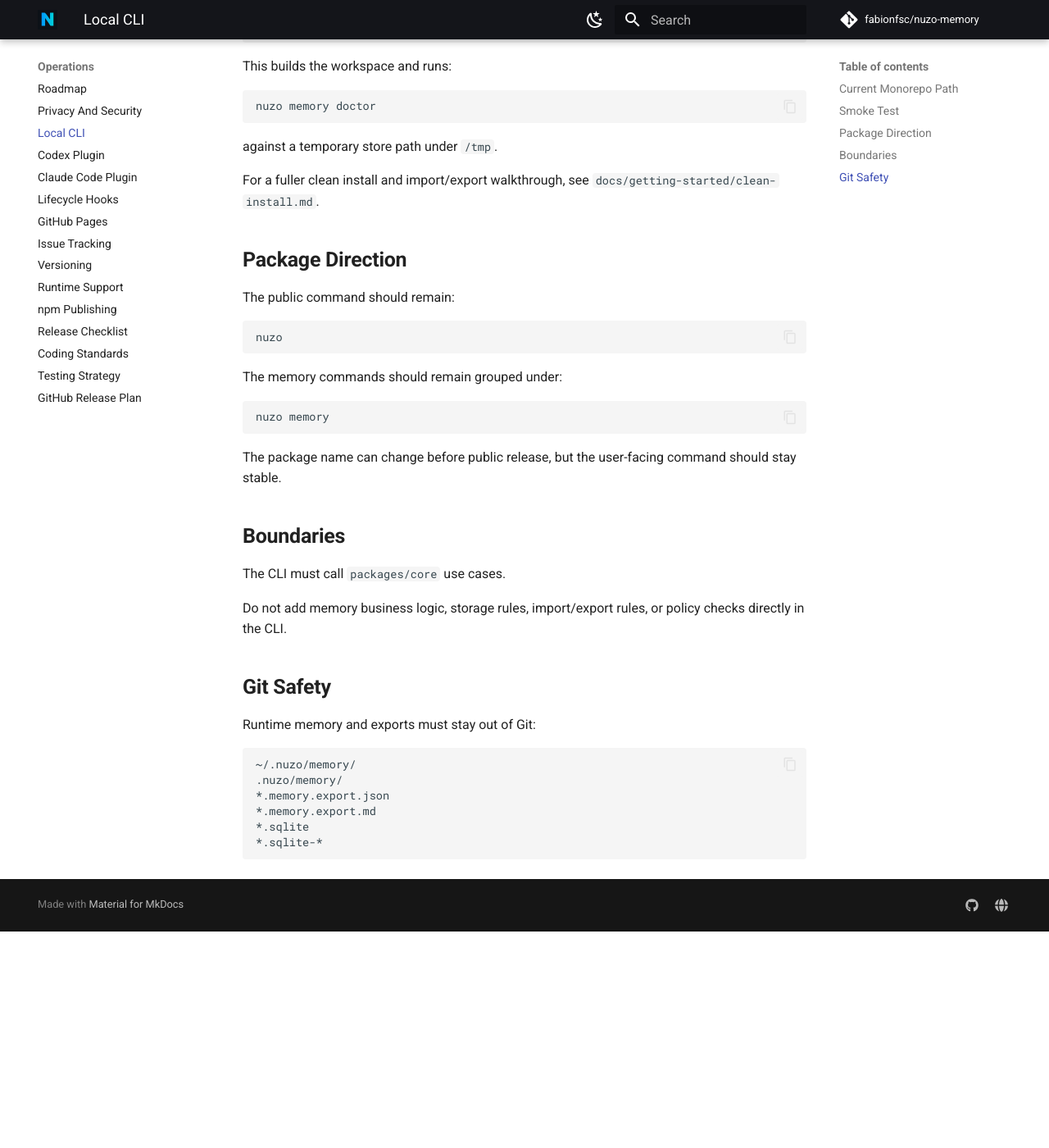
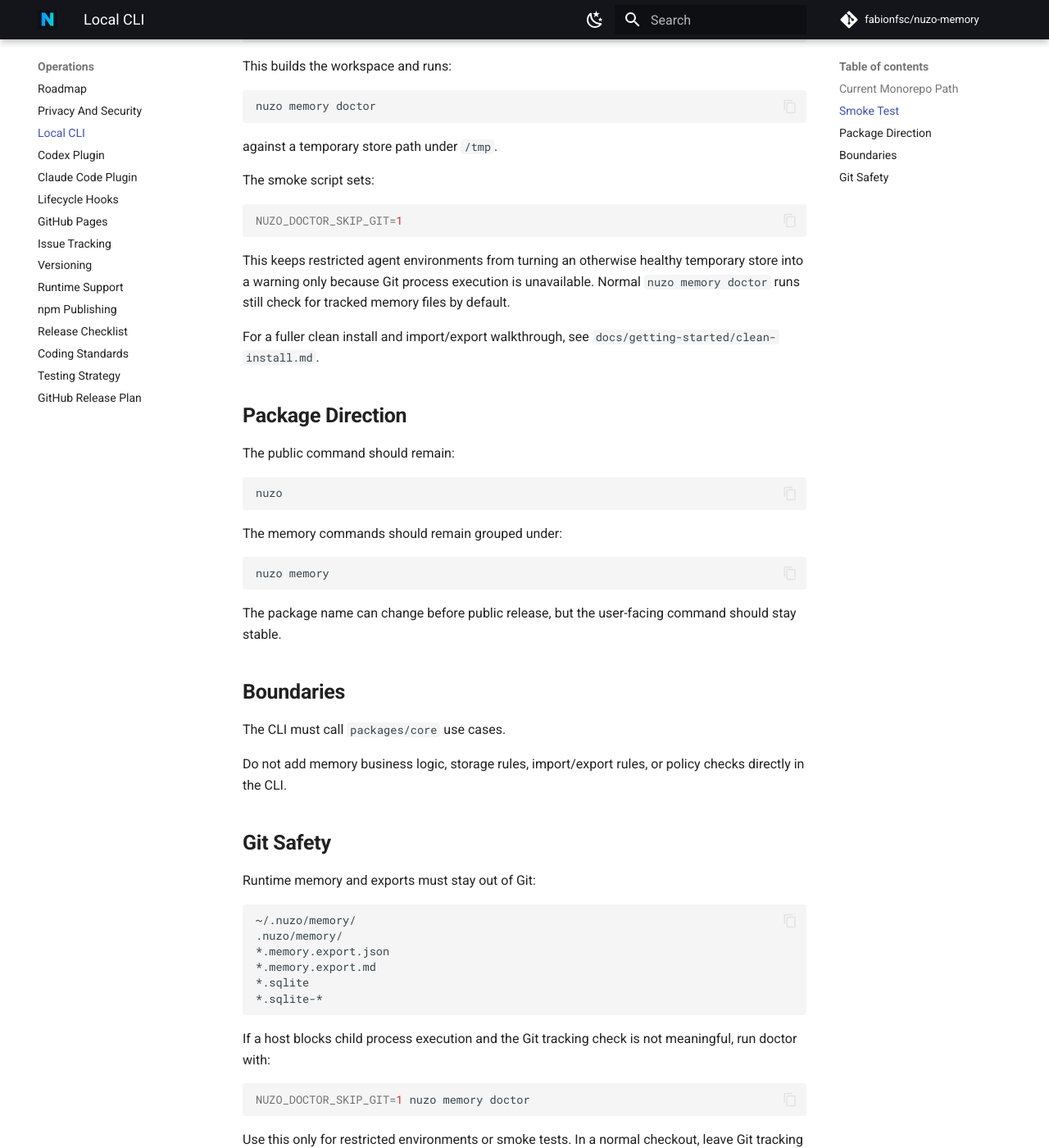
Before and after one commit to fabionfsc/nuzo-memory, an MkDocs documentation site: the page built from docs/operations/local-cli.md, in a window 1280 px wide and 1400 px high, scrolled down 987 px. Shown: the whole window at 82% size. Built offline with MkDocs 1.6.1 and Material for MkDocs 9.7.7, drawn with Linux system fonts in a browser that asks for light colours; comment, search, counter and statistics services are not loaded; before the commit the page ends 2123 px from its top, so only the background shows below that; some of the changed text lies outside the part shown.

Commit message:
Make doctor git checks skippable

````diff
--- a/docs/operations/local-cli.md
+++ b/docs/operations/local-cli.md
@@ -49,6 +49,17 @@
 
 against a temporary store path under `/tmp`.
 
+The smoke script sets:
+
+```bash
+NUZO_DOCTOR_SKIP_GIT=1
+```
+
+This keeps restricted agent environments from turning an otherwise healthy
+temporary store into a warning only because Git process execution is
+unavailable. Normal `nuzo memory doctor` runs still check for tracked memory
+files by default.
+
 For a fuller clean install and import/export walkthrough, see `docs/getting-started/clean-install.md`.
 
 ## Package Direction
@@ -85,3 +96,13 @@
 *.sqlite
 *.sqlite-*
 ```
+
+If a host blocks child process execution and the Git tracking check is not
+meaningful, run doctor with:
+
+```bash
+NUZO_DOCTOR_SKIP_GIT=1 nuzo memory doctor
+```
+
+Use this only for restricted environments or smoke tests. In a normal checkout,
+leave Git tracking enabled so doctor can warn about committed memory files.
--- a/package.json
+++ b/package.json
@@ -21,7 +21,7 @@
     "package:plugins": "npm run build && node tools/package-host-plugins.mjs",
     "release:check": "node tools/check-release-state.mjs",
     "release:prepare": "node tools/prepare-release.mjs",
-    "smoke:cli": "npm run build && npm run nuzo -- memory --store /tmp/nuzo-cli-smoke/memories.sqlite init && npm run nuzo -- memory --store /tmp/nuzo-cli-smoke/memories.sqlite doctor",
+    "smoke:cli": "npm run build && npm run nuzo -- memory --store /tmp/nuzo-cli-smoke/memories.sqlite init && NUZO_DOCTOR_SKIP_GIT=1 npm run nuzo -- memory --store /tmp/nuzo-cli-smoke/memories.sqlite doctor",
     "test": "npm run test --workspaces --if-present",
     "validate:npm": "npm run package:npm && node tools/validate-npm-artifacts.mjs",
     "docs:build": "mkdocs build --strict"
````
Also changed, not shown: CHANGELOG.md (+2 -0 lines), docs/getting-started/clean-install.md (+10 -0 lines), docs/operations/testing-strategy.md (+4 -0 lines), 2 other files.
